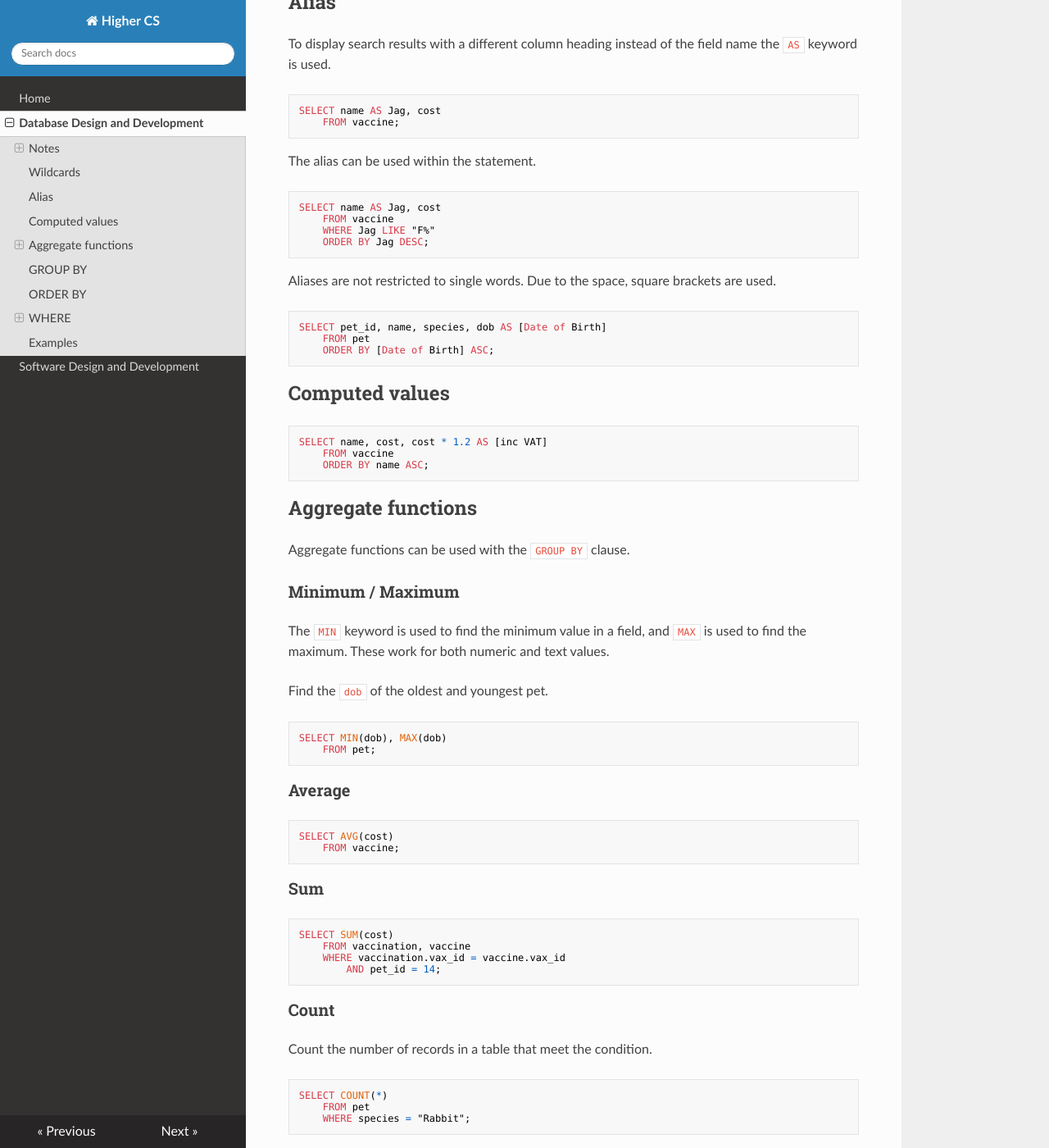
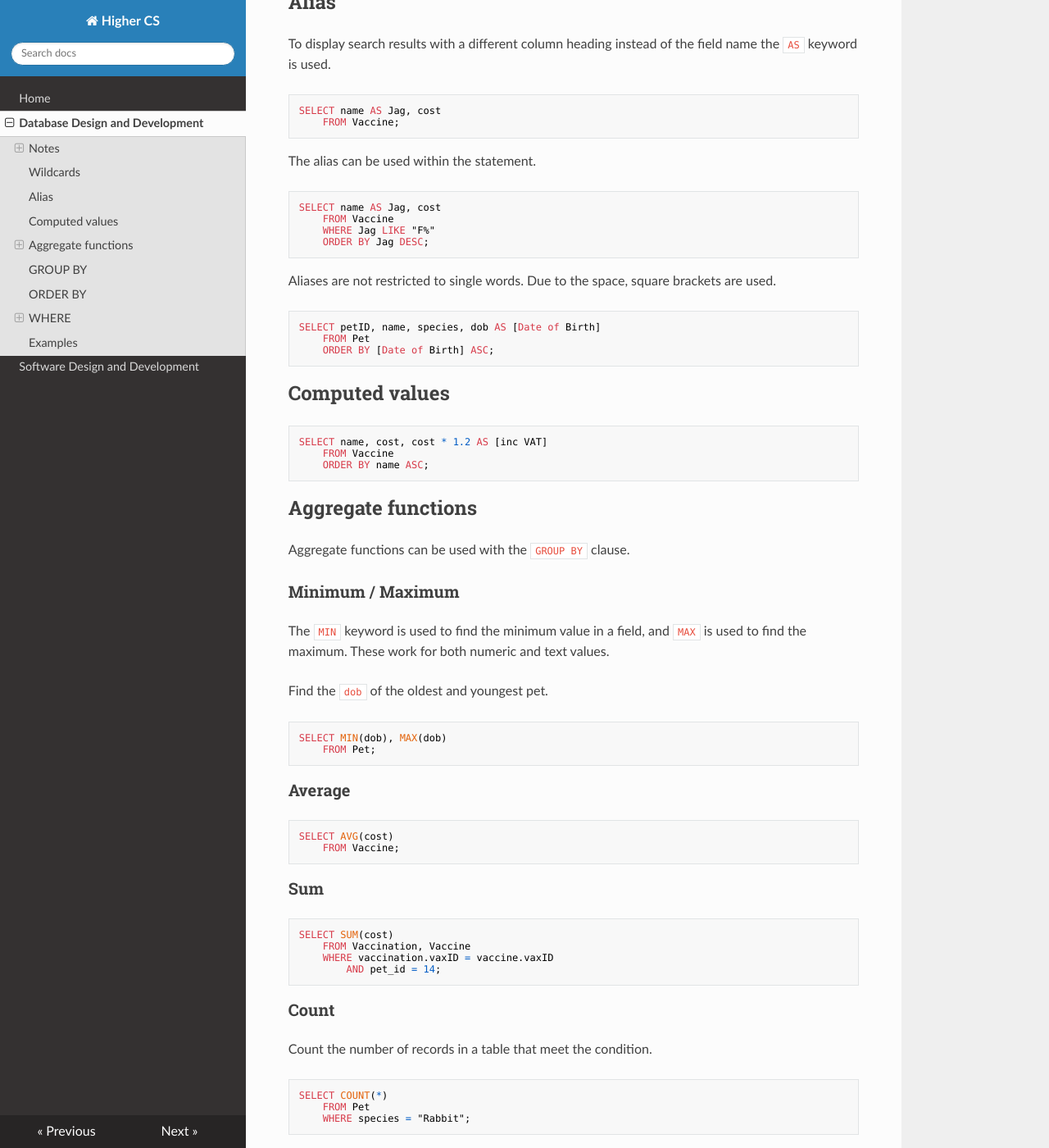
Before and after one commit to MrFriendCS/H-CS, an MkDocs documentation site: the page built from docs/H-CS-DDD.md, in a window 1280 px wide and 1400 px high, scrolled down 2146 px. Shown: the whole window at 82% size. Built offline with MkDocs 1.6.1, drawn with Linux system fonts in a browser that asks for light colours; nearby versions of some CDN libraries; some of the changed text lies outside the part shown.

Commit message:
docs/H-CS-DDD.md updated from https://stackedit.io/

````diff
--- a/docs/H-CS-DDD.md
+++ b/docs/H-CS-DDD.md
@@ -92,14 +92,14 @@ To display search results with a different column heading instead of the field n
 
 ``` sql
 SELECT name AS Jag, cost
-    FROM vaccine;
+    FROM Vaccine;
 ```
 
 The alias can be used within the statement.
 
 ``` sql
 SELECT name AS Jag, cost
-    FROM vaccine
+    FROM Vaccine
     WHERE Jag LIKE "F%"
     ORDER BY Jag DESC;
 ```
@@ -107,8 +107,8 @@ SELECT name AS Jag, cost
 Aliases are not restricted to single words.  Due to the space, square brackets are used.
 
 ``` sql
-SELECT pet_id, name, species, dob AS [Date of Birth]
-    FROM pet
+SELECT petID, name, species, dob AS [Date of Birth]
+    FROM Pet
     ORDER BY [Date of Birth] ASC;
 ```
 
@@ -116,7 +116,7 @@ SELECT pet_id, name, species, dob AS [Date of Birth]
 
 ``` sql
 SELECT name, cost, cost * 1.2 AS [inc VAT]
-    FROM vaccine
+    FROM Vaccine
     ORDER BY name ASC;
 ```
 
@@ -132,22 +132,22 @@ Find the `dob` of the oldest and youngest pet.
 
 ``` sql
 SELECT MIN(dob), MAX(dob)
-    FROM pet;
+    FROM Pet;
 ```
 
 ### Average
 
 ``` sql
 SELECT AVG(cost)
-    FROM vaccine;
+    FROM Vaccine;
 ```
 
 ### Sum
 
 ``` sql
 SELECT SUM(cost)
-    FROM vaccination, vaccine
-    WHERE vaccination.vax_id = vaccine.vax_id
+    FROM Vaccination, Vaccine
+    WHERE vaccination.vaxID = vaccine.vaxID
         AND pet_id = 14;
 ```
 
@@ -157,7 +157,7 @@ Count the number of records in a table that meet the condition.
 
 ``` sql
 SELECT COUNT(*)
-    FROM pet
+    FROM Pet
     WHERE species = "Rabbit";
 ```
 
@@ -169,14 +169,14 @@ The following example will return the `species` field from every record.  Values
 
 ``` sql
 SELECT species
-    FROM pet;
+    FROM Pet;
 ```
 
 The following example will group together `species` field from every record.  Values will not be repeated, i.e. one row for each group.
 
 ``` sql
 SELECT species
-    FROM pet
+    FROM Pet
     GROUP BY species;
 ```
 
@@ -184,7 +184,7 @@ SELECT species
 
 ``` sql
 SELECT species, MIN(dob), MAX(dob)
-    FROM pet
+    FROM Pet
     GROUP BY species;
 ```
 
@@ -194,7 +194,7 @@ SELECT species, MIN(dob), MAX(dob)
 
 ``` sql
 SELECT species, COUNT(species)
-    FROM pet
+    FROM Pet
     GROUP BY species
     ORDER BY COUNT(species) DESC;
 ```
@@ -218,7 +218,7 @@ CREATE TEMP VIEW oldest (dob) AS
 Use the stored result.
 
 ``` sql
-SELECT pet.name, vaccine.name, vax_date, cost
+SELECT pet.name, vaccine.name, vaxDate, cost
     FROM oldest, pet, vaccination, vaccine
     WHERE pet.pet_id = vaccination.pet_id
         AND vaccination.vax_id = vaccine.vax_id
````
Also changed, not shown: other parts of docs/H-CS-DDD.md (+2 -2 lines).
